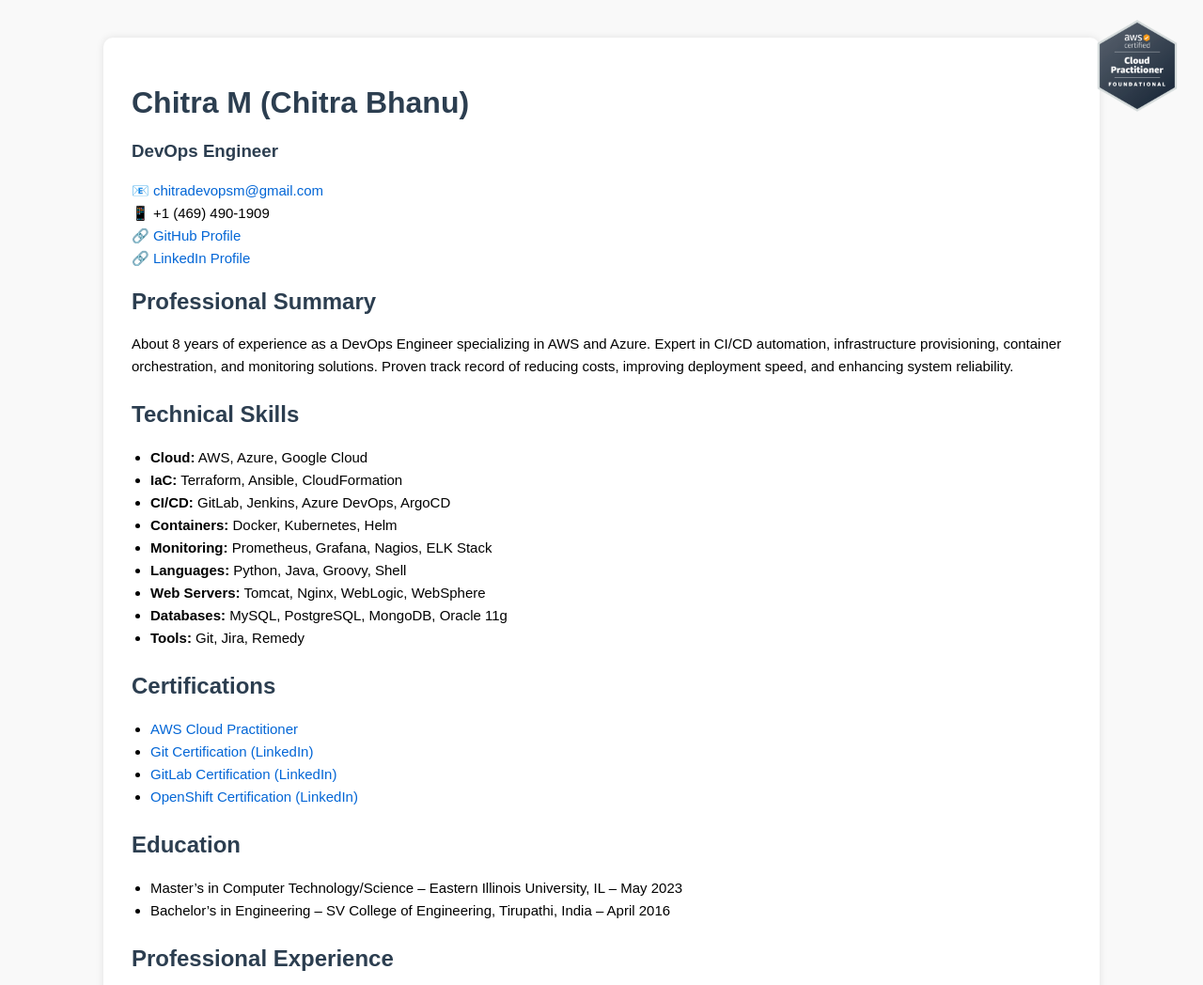
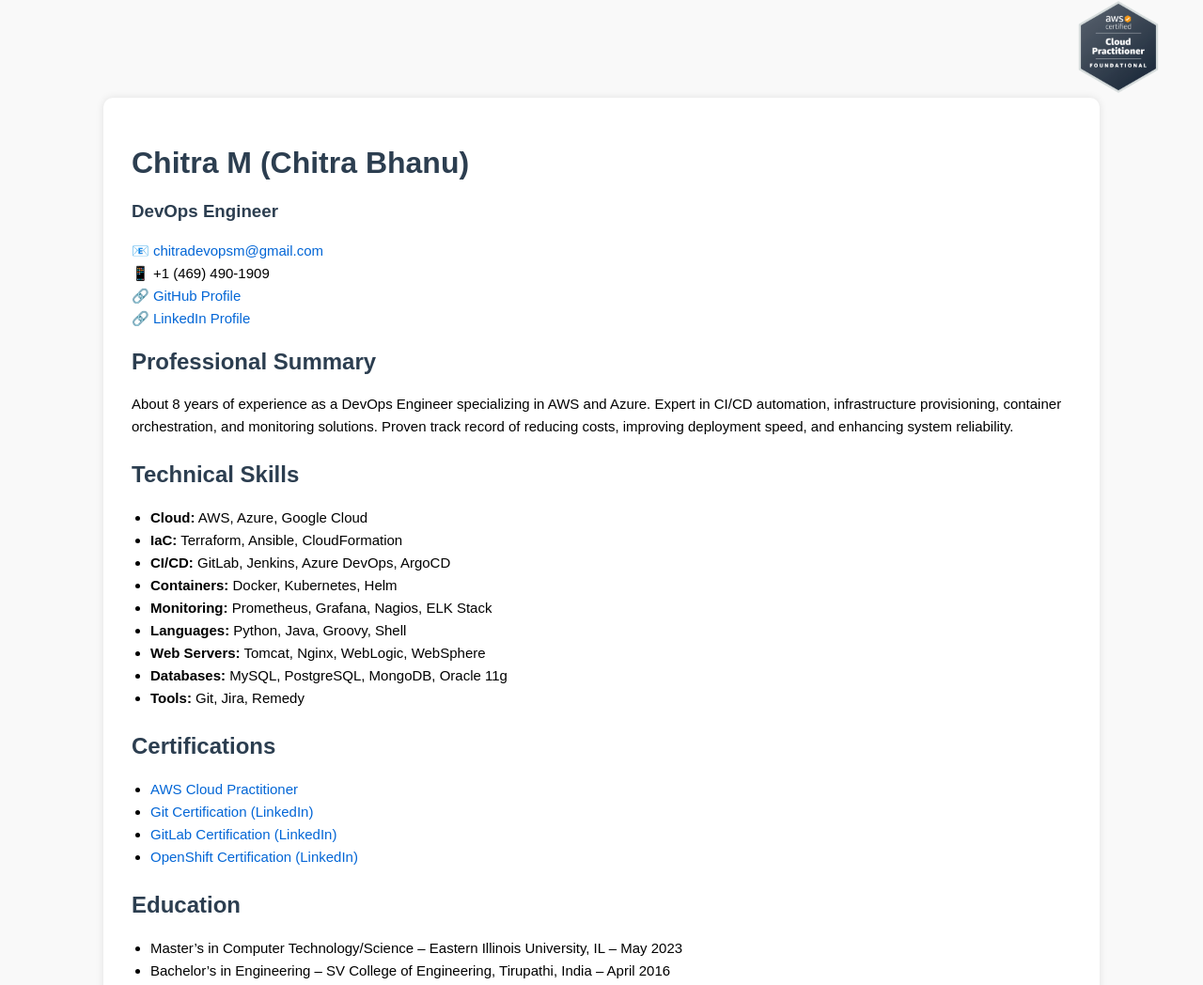
Before and after one commit to Chitrabhanu-cmd/chitrabhanu-cmd.github.io, a plain HTML site: page chitra-full-resume.html in a window 1280 px wide. Shown: the top 1048 px of the page at 94% size. Drawn offline with Linux system fonts and the light colour scheme.

Commit message:
Update chitra-full-resume.html

```diff
--- a/chitra-full-resume.html
+++ b/chitra-full-resume.html
@@ -22,11 +22,11 @@
     right: 20px;
   }
 </style>
-
-<div class="cert-badge">
+<div style="text-align: right; margin-top: -40px;">
   <a href="https://www.credly.com/badges/abd19f86-2b0a-4269-92c7-72284406e08f/public_url" target="_blank">
     <img src="AWSCloudPractitioner.png" alt="AWS Certified Cloud Practitioner" width="100">
   </a>
+</div>
 </div>
   <div class="container">
     <h1>Chitra M (Chitra Bhanu)</h1>
```
